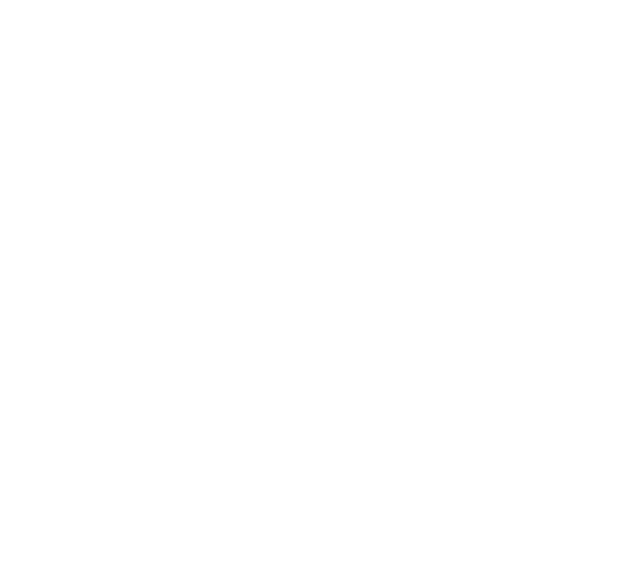
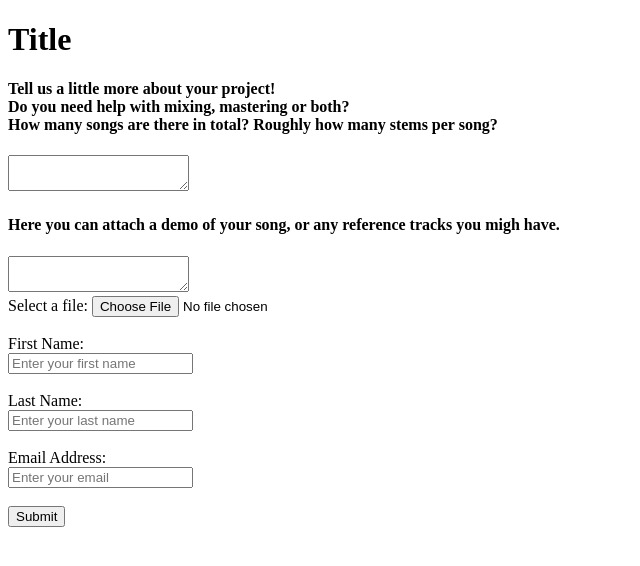
Before and after one commit to Code-Institute-Submissions/MP, a plain HTML site: page mixing.html in a window 1280 px wide. Shown: the whole page, without its empty margins (0-640 px from the left). Drawn offline with Linux system fonts and the light colour scheme.

Commit message:
Add simple form information

```diff
--- a/index.html
+++ b/index.html
@@ -0,0 +1,23 @@
+<!DOCTYPE html>
+<html lang="en">
+<head>
+<meta charset="UTF-8">
+<meta name="viewport" content="width=device-width, initial-scale=1.0">
+<meta http-equiv="X-UA-Compatible" content="ie=edge">
+<meta name="Description" content="Enter your description here"/>
+<link rel="stylesheet" href="assets/css/style.css">
+<title>Title</title>
+</head>
+<body>
+
+    <h1>Title</h1>
+
+    <nav>
+        <a href="index.html">Home</a>
+        <a href="mixing.html">Mixing/Mastering</a>
+        <a href="production.html">Production</a>
+    </nav>
+
+<script></script>
+</body>
+</html>
--- a/mixing.html
+++ b/mixing.html
@@ -0,0 +1,39 @@
+<!DOCTYPE html>
+<html lang="en">
+<head>
+<meta charset="UTF-8">
+<meta name="viewport" content="width=device-width, initial-scale=1.0">
+<meta http-equiv="X-UA-Compatible" content="ie=edge">
+<meta name="Description" content="Enter your description here"/>
+<link rel="stylesheet" href="assets/css/style.css">
+<title>Title</title>
+</head>
+<body>
+
+<h1>Title</h1>
+
+<div class="form-wrapper">
+    <form>
+        <h4>Tell us a little more about your project!<br>
+            Do you need help with mixing, mastering or both?<br>
+            How many songs are there in total? Roughly how many stems per song?</h4>
+        <textarea></textarea><br>
+
+        <h4>Here you can attach a demo of your song, or any reference tracks you migh have.</h4>
+        <textarea placeholder=></textarea><br>
+        <label for="attached-file">Select a file:</label>
+        <input type="file" id="attached-file" name="attached-file"><br><br>
+
+        <label for="fname">First Name:</label><br>
+        <input id="fname" type="text" name="first_name" placeholder="Enter your first name"><br><br>
+        <label for="lname">Last Name:</label><br>
+        <input id="lname" type="text" name="last_name" placeholder="Enter your last name"><br><br>
+        <label for="email">Email Address:</label><br>
+        <input id="email" type="email" name="email" placeholder="Enter your email"><br><br>
+        <input id="submit" type="submit" value="Submit">
+    </form>
+</div>
+
+<script></script>
+</body>
+</html>
```
Also changed, not shown: production.html (+1 -1 lines).
